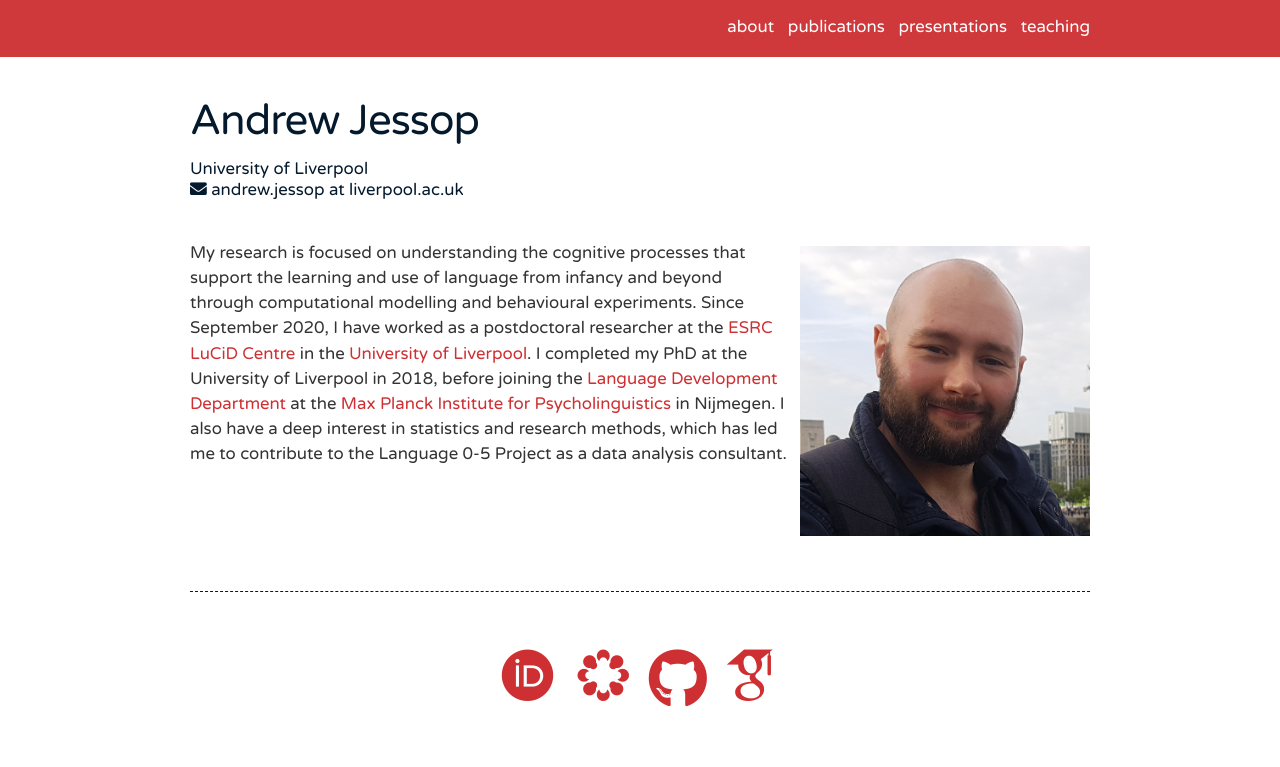
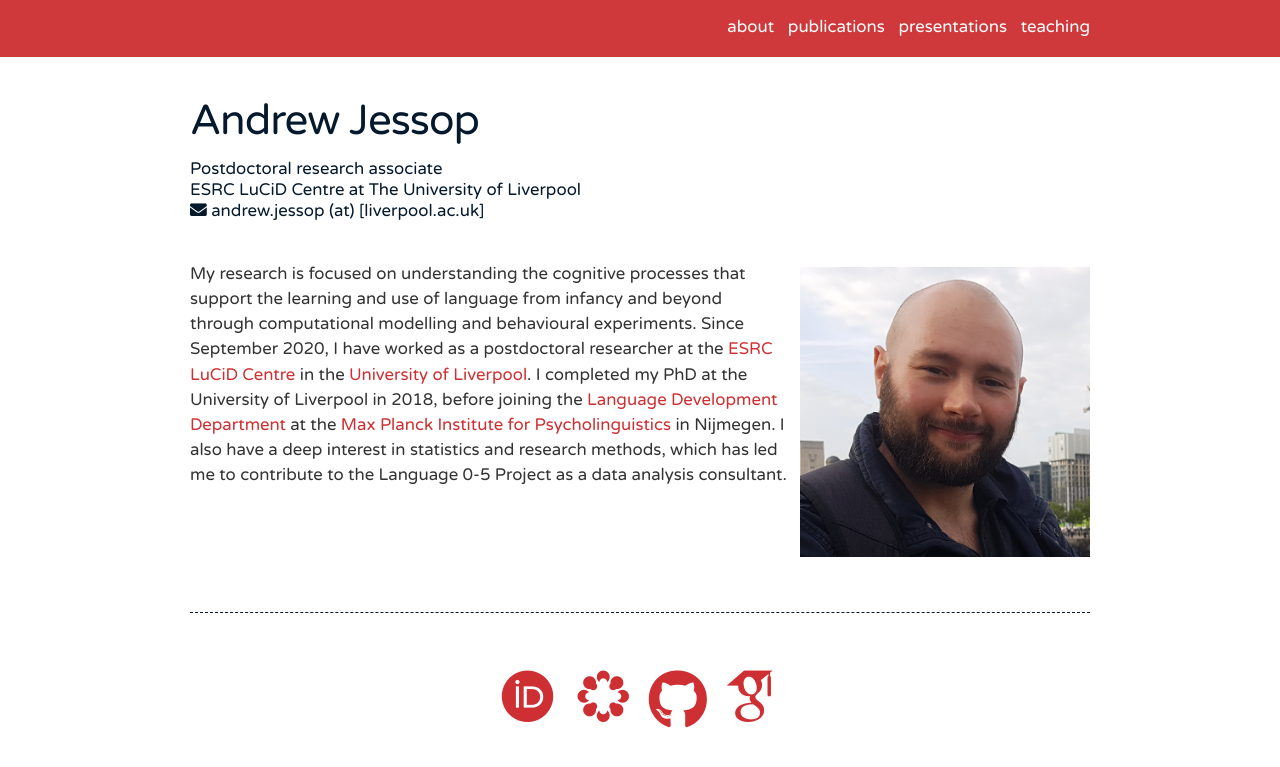
Before and after one commit to andrew-jessop/andrew-jessop.github.io, a Jekyll site: the page built from _pages/about.md, in a window 1280 px wide. Shown: the top 767 px of the page. Built offline with Jekyll 4.4.1, drawn with Linux system fonts in a browser that asks for light colours; nearby versions of some CDN libraries; some web fonts are replaced.

Commit message:
New description

```diff
--- a/_pages/about.md
+++ b/_pages/about.md
@@ -2,7 +2,7 @@
 layout: about
 permalink: /
 title: Andrew Jessop
-description: University of Liverpool<br><i class="fas fa-envelope"></i> andrew.jessop at liverpool.ac.uk
+description: Postdoctoral research associate<br>ESRC LuCiD Centre at The University of Liverpool<br><i class="fas fa-envelope"></i> andrew.jessop (at) [liverpool.ac.uk]
 profile:
   align: right
   image: 20190827.jpg
```
